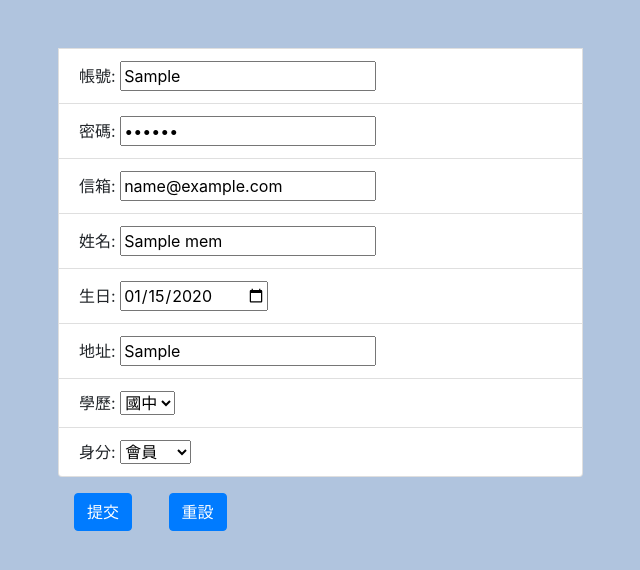
After one commit to abc90377/login-system-pra, a PHP site: page /edit_user.php?id=1 in a window 1280 px wide. The commit adds this page. Shown: the top 570 px of the page, without its empty margins (42-682 px from the left). Run offline with PHP 8.4, Linux system fonts and the light colour scheme; tables that the repository leaves empty hold one stand-in row (values such as "Sample post").

Commit message:
會員資料編輯功能

```diff
--- /dev/null
+++ b/edit_user.php
@@ -0,0 +1,51 @@
+<?php
+$title="會員資料修改";
+include_once('header.php');
+$dsn="mysql:host=localhost;dbname=login_pra;charset=utf8";
+$pdo=new PDO($dsn,'root','');
+$id=$_GET['id'];
+$sql="select * from `login`,`mem` where `login`.`id`=`mem`.`login_id` && `login`.`id`='$id'";
+$user=$pdo->query($sql)->fetch();
+// print_r($user);
+?>
+
+<div class="container">
+
+<form action="save_user.php" method="post" class="col-md-6 mt-5 ">
+<div class="list-group ">
+<input type="hidden" name="id" value="<?=$user['login_id'];?>">
+<li class="list-group-item">帳號: <input type="text" name="acc" value="<?=$user['acc']?>"></li>
+<li class="list-group-item">密碼: <input type="password" name="pw" value="<?=$user['pw']?>"></li>
+<li class="list-group-item">信箱: <input type="text" name="email" value="<?=$user['email']?>"></li>
+<li class="list-group-item">姓名: <input type="text" name="name" value="<?=$user['name']?>"></li>
+<li class="list-group-item">生日: <input type="date" name="birthday" value="<?=$user['birthday']?>"></li>
+<li class="list-group-item">地址: <input type="text" name="addr" value="<?=$user['addr']?>"></li>
+<li class="list-group-item">學歷:
+    <select name="education" >
+        <option <?=($user['education']=='國中')?'selected':"" ?>>國中</option>
+        <option <?= ($user['education']=='高中')?"selected":"" ?>>高中</option>
+        <option <?= ($user['education']=='大學')?"selected":"" ?>>大學</option>
+        <option <?= ($user['education']=='碩士')?"selected":"" ?>>碩士</option>
+        <option <?= ($user['education']=='博士')?"selected":""?>>博士</option>
+    </select>
+</li>
+<li class="list-group-item">身分:
+    <select name="role" >
+        <option <?=($user['role']=='會員')?'selected':"" ?>>會員</option>
+        <option <?= ($user['role']=='vip')?"selected":"" ?>>vip</option>
+        <option <?= ($user['role']=='管理員')?"selected":"" ?>>管理員</option>
+
+    </select>
+</li>
+
+
+</div>
+<input class="btn btn-primary m-3 d-inline-block " type="submit" value="提交">
+<input class="btn btn-primary m-3 d-inline-block  " type="reset" value="重設">
+</form>
+</div>
+
+<?php
+
+include_once('footer.php');
+?>
```
Also changed, not shown: admin.php (+9 -11 lines), save_user.php (added, +29 -0 lines).
